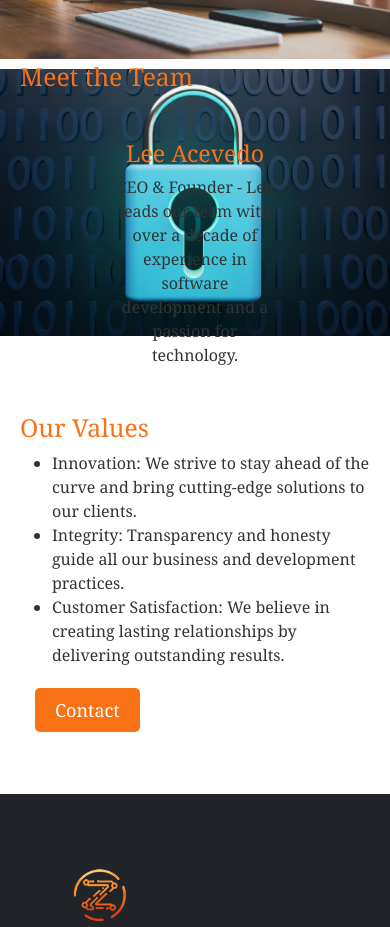
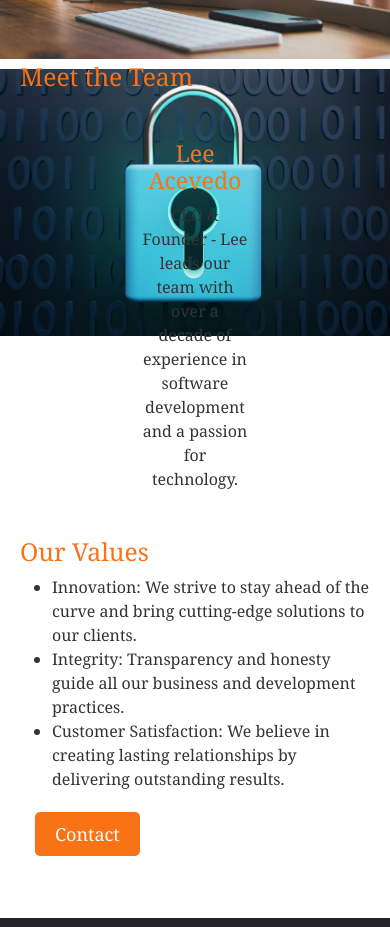
Before and after one commit to Zirodev1/zyrobyte, a React (Create React App) app in the folder frontend/: page /about in a window 390 px wide. Shown: the part 2100-3027 px from the top of the page. Built offline with nearby package versions, Linux system fonts and the light colour scheme.

Commit message:
Fixing about me

```diff
--- a/frontend/src/components/About.css
+++ b/frontend/src/components/About.css
@@ -155,9 +155,6 @@ h3 {
     margin-top: 20px;
   }
 
-  .team-member {
-    flex: 0 0 45%; /* Adjust to two items per row on smaller screens */
-  }
   .about-services {
     flex-direction: column;
     align-items: center;
```
